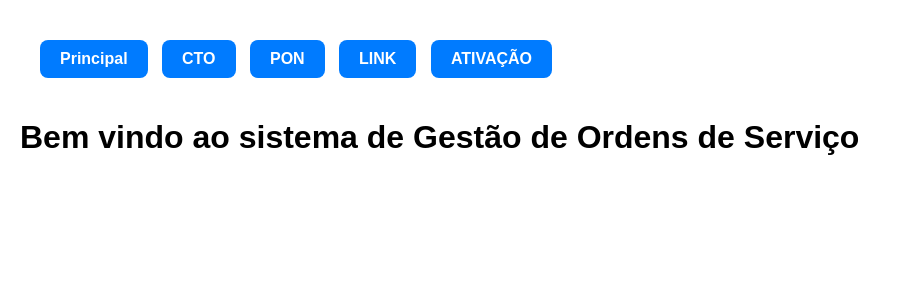
After one commit to arieltonhenemann/formularios_basicos, a Flask app: page / in a window 1280 px wide. The commit adds this page. Shown: the top 300 px of the page, without its empty margins (0-899 px from the left). Run offline with Flask 3, Linux system fonts and the light colour scheme.

Commit message:
adicionado a pagina index

```diff
--- a/app.py
+++ b/app.py
@@ -11,7 +11,7 @@ ativacao_cards = []
 
 @app.route('/')
 def home():
-    return render_template('index.html')  # Crie um index.html herdando de base.html
+    return render_template('index.html')
 
 # CTO
 @app.route('/cto', methods=['GET', 'POST'])
--- a/templates/base.html
+++ b/templates/base.html
@@ -8,6 +8,7 @@
 </head>
 <body>
   <nav>
+  <a href="{{ url_for('home') }}">Principal</a>
   <a href="{{ url_for('cto') }}">CTO</a>
   <a href="{{ url_for('pon') }}">PON</a>
   <a href="{{ url_for('link') }}">LINK</a>
--- /dev/null
+++ b/templates/index.html
@@ -0,0 +1,7 @@
+{% extends "base.html" %}
+
+{% block title %}Bem Vindo{% endblock %}
+
+{% block content %}
+    <h1>Bem vindo ao sistema de Gestão de Ordens de Serviço</h1>
+{% endblock %}
```
